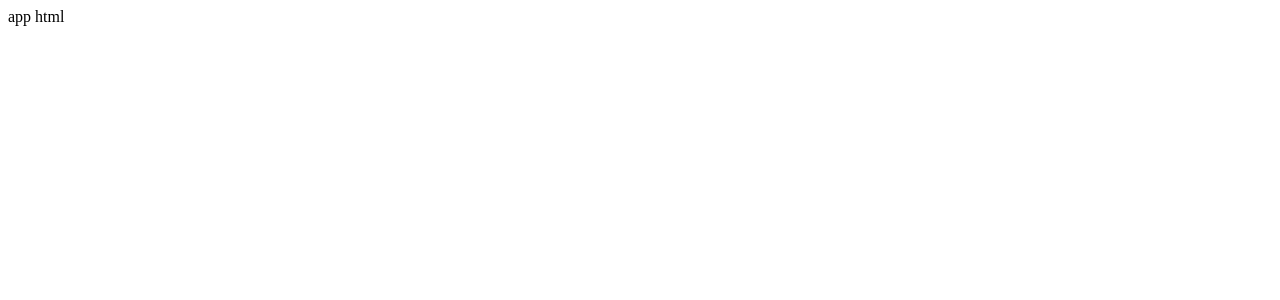
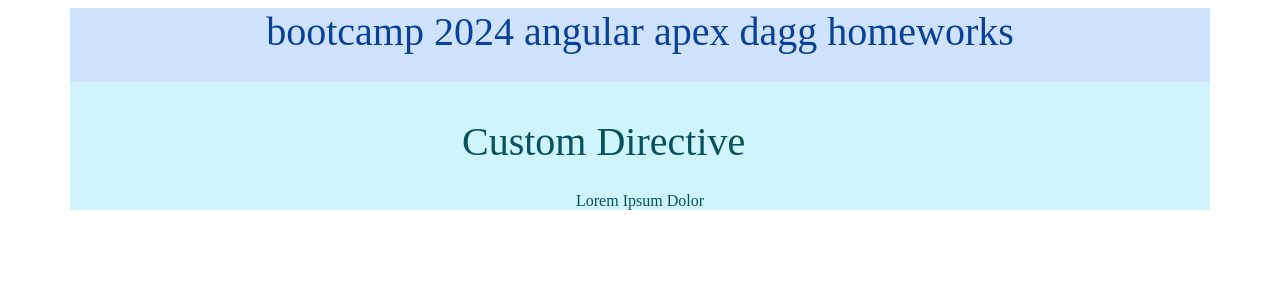
Before and after one commit to dgarcia-apex/bootcamp2024-angular-dgarcia, an Angular app: page / in a window 1280 px wide. Shown: the top 300 px of the page. Built offline with nearby package versions, Linux system fonts and the light colour scheme.

Commit message:
3-custom-directive

```diff
--- a/package.json
+++ b/package.json
@@ -18,6 +18,7 @@
     "@angular/platform-browser": "^17.1.0",
     "@angular/platform-browser-dynamic": "^17.1.0",
     "@angular/router": "^17.1.0",
+    "bootstrap": "^5.0.0",
     "rxjs": "~7.8.0",
     "tslib": "^2.3.0",
     "zone.js": "~0.14.3"
--- /dev/null
+++ b/src/app/3-custom-directive/custom-directive/custom-directive.component.html
@@ -0,0 +1,3 @@
+<h1>Custom Directive</h1>
+<br>
+<div capitalize class="text-center">lorem ipsum dolor</div>
--- /dev/null
+++ b/src/app/3-custom-directive/custom-directive/custom-directive.component.scss
@@ -0,0 +1,6 @@
+// Required
+@import "../../../../node_modules/bootstrap/scss/functions";
+@import "../../../../node_modules/bootstrap/scss/variables";
+@import "../../../../node_modules/bootstrap/scss/mixins";
+
+@import "../../../../node_modules/bootstrap/scss/bootstrap";
--- /dev/null
+++ b/src/app/3-custom-directive/custom.directive.ts
@@ -0,0 +1,36 @@
+import { Directive, ElementRef } from '@angular/core';
+
+@Directive({
+  selector: '[capitalize]'
+})
+export class CustomDirective {
+
+  constructor(private eleRef: ElementRef) {}
+
+  ngOnInit() {
+    let elementText:string = this.eleRef.nativeElement.innerText;
+    let allWords = elementText.includes(" ")? elementText.split(" "): [];
+    let buildText = "";
+
+    if(elementText.length > 0)
+    {
+      if(allWords.length > 0)
+      {
+        allWords.forEach((word)=>{
+          buildText += this.capitalizeText(word) + " ";
+        });
+      }
+      else
+      {
+        buildText = this.capitalizeText(elementText);
+      }
+    }
+
+    this.eleRef.nativeElement.innerText = buildText;
+  }
+
+  capitalizeText(word:string)
+  {
+    return word.charAt(0).toUpperCase() + word.slice(1);
+  }
+}
--- a/src/app/app.component.html
+++ b/src/app/app.component.html
@@ -1 +1,18 @@
-app html
+<div class="container">
+  <div class="row justify-content-md-center list-group-item-primary">
+    <div class="col text-center">
+      <h1>bootcamp 2024 angular apex dagg homeworks</h1>
+      <br>
+    </div>
+  </div>
+
+  <div class="row justify-content-md-center list-group-item-info">
+    <div class="col"></div>
+    <div class="col">
+      <br>
+      <br>
+      <app-custom-directive></app-custom-directive>
+    </div>
+    <div class="col"></div>
+  </div>
+</div>
--- a/src/app/app.component.scss
+++ b/src/app/app.component.scss
@@ -0,0 +1,6 @@
+// Required
+@import "../../node_modules/bootstrap/scss/functions";
+@import "../../node_modules/bootstrap/scss/variables";
+@import "../../node_modules/bootstrap/scss/mixins";
+
+@import "../../node_modules/bootstrap/scss/bootstrap";
```
Also changed, not shown: src/app/3-custom-directive/custom-directive/custom-directive.component.ts (added, +10 -0 lines), src/app/app.module.ts (+6 -1 lines), 1 other file (tests, documents, lock files or other folders).
